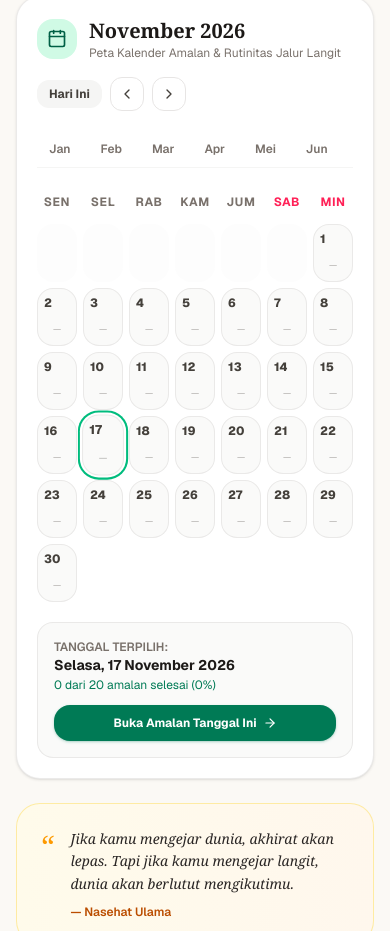
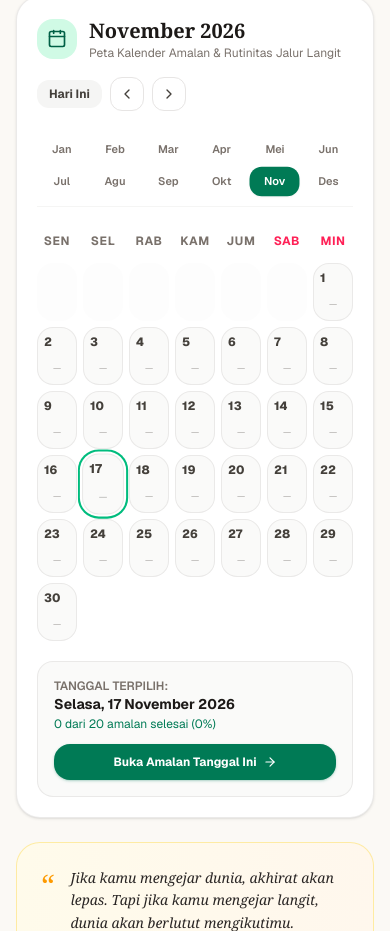
Before and after one commit to wildanishaq31-spec/jalur-langit-app, a Next.js app: page / in a window 390 px wide. Shown: the part 1539-2470 px from the top of the page. Built offline with nearby package versions, Linux system fonts and the light colour scheme.

Commit message:
fix(calendar): make 12-month picker responsive grid to fit card without clipping Nov and Des

```diff
--- a/src/components/CalendarMonthView.tsx
+++ b/src/components/CalendarMonthView.tsx
@@ -102,18 +102,18 @@ export const CalendarMonthView: React.FC<CalendarMonthViewProps> = ({ onOpenDate
         </div>
       </div>
 
-      {/* Month Horizontal Fast-Picker (Januari s/d Desember) */}
-      <div className="flex gap-1.5 overflow-x-auto pb-1 scrollbar-none border-b border-stone-100 dark:border-emerald-900/40 pt-1">
+      {/* Month Fast-Picker (Januari s/d Desember) - Responsive Grid agar pas di dalam Card */}
+      <div className="grid grid-cols-6 sm:grid-cols-12 gap-1 sm:gap-1.5 border-b border-stone-100 dark:border-emerald-900/40 pb-2.5 pt-1">
         {MONTH_NAMES_ID.map((name, idx) => {
           const isSelectedMonth = calendarMonth === idx;
           return (
             <button
               key={name}
               onClick={() => setCalendarMonth(idx)}
-              className={`px-3 py-1.5 rounded-xl text-xs font-semibold whitespace-nowrap transition-all ${
+              className={`w-full py-1.5 px-0.5 rounded-xl text-[11px] sm:text-xs font-semibold text-center transition-all ${
                 isSelectedMonth
-                  ? 'bg-emerald-800 text-amber-300 shadow-xs'
-                  : 'text-stone-500 hover:text-stone-900 dark:hover:text-stone-200 hover:bg-stone-100 dark:hover:bg-emerald-900/20'
+                  ? 'bg-emerald-700 dark:bg-emerald-800 text-white dark:text-amber-300 font-bold shadow-xs scale-[1.02]'
+                  : 'text-stone-500 hover:text-stone-900 dark:text-stone-400 dark:hover:text-stone-100 hover:bg-stone-100 dark:hover:bg-emerald-900/30'
               }`}
             >
               {name.slice(0, 3)}
```
Also changed, not shown: 1 other file (tests, documents, lock files or other folders).
